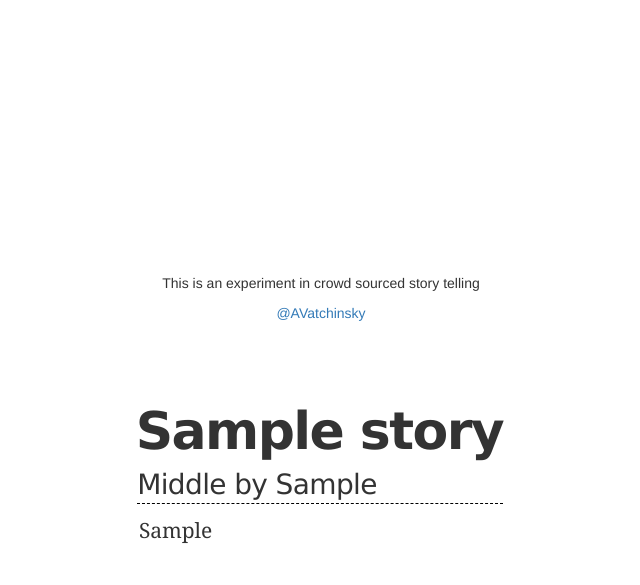
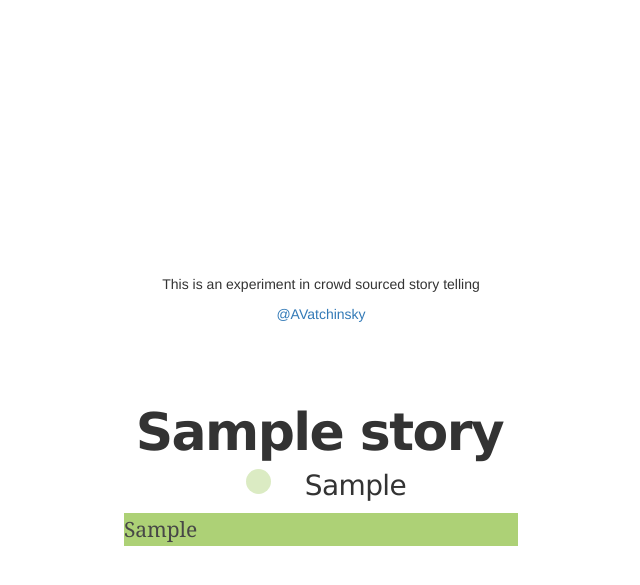
Before and after one commit to AVatch/StoryBot, a Django app: page /stories/1 in a window 1280 px wide. Shown: the top 585 px of the page, without its empty margins (319-959 px from the left). Run offline with Django 3.2, Linux system fonts and the light colour scheme; tables that the repository leaves empty hold one stand-in row (values such as "Sample post"); some libraries are stand-ins or nearby versions.

Commit message:
added legend on story template

```diff
--- a/storyBot/static/styles/theme.css
+++ b/storyBot/static/styles/theme.css
@@ -70,3 +70,32 @@
     display: block;
     height: 21px;
 }
+
+
+.legend{
+    text-align: center;
+}
+
+.legend div{
+    margin-bottom: 5px;
+}
+
+.legend-color{
+    display: block;
+    float: right;
+    width: 25px;
+    height: 25px;
+    border-radius: 25px;
+    opacity: 0.4;
+}
+.legend-text{
+
+    font-family: medium-content-sans-serif-font,"Lucida Grande","Lucida Sans Unicode","Lucida Sans",Geneva,Arial,sans-serif;
+    letter-spacing: -.02em;
+    font-weight: 300;
+    font-style: normal;
+    font-size: 28px;
+    margin-left: -1.75px;
+    line-height: 1.22;
+    letter-spacing: -.022em;
+}
--- a/storyBot/stories/templates/stories/stories.html
+++ b/storyBot/stories/templates/stories/stories.html
@@ -1,6 +1,8 @@
 {% extends 'base.html' %}
 
 {% block content %}
+
+
 
 <div class="vertical-center">
 
@@ -26,18 +28,26 @@
 
     <div class="story">
         <h2>{{ story.title }}</h2>
+
+        <div class="row legend">
+            {% for contributor_id, contributor in contributors.items %}
+                <div class="row">
+                    <div class="col-xs-3"></div>
+                    <div class="col-xs-2">
+                        <span class="legend-color" style="background-color:{{ contributor.color }};"></span>
+                    </div>
+                    <div class="col-xs-4">
+                        <span class="legend-text">{{ contributor.alias }}</span>
+                    </div>
+                    <div class="col-xs-3"></div>
+               </div>
+
+            {% endfor %}
+        </div>
+
         {% for fragment in fragments %}
-            <div class="fragment">
-                <h4> {% if fragment.position == 0 %}
-                        Begining
-                    {% elif fragment.position == 1 %}
-                        Middle
-                    {% else %}
-                        End
-                    {% endif %}
-                    by {{ fragment.alias }}</h4>
-
-                <p>{{ fragment.fragment }}</p>
+            <div class="row fragment">
+                <p style="opacity: 0.9; background-color: {{ contributors|get_item:fragment.contributor.id|get_item:'color' }};">{{ fragment.fragment }}</p>
             </div>
 
         {% endfor %}
--- a/storyBot/stories/views.py
+++ b/storyBot/stories/views.py
@@ -8,6 +8,7 @@ import requests
 from django.http import HttpResponse
 from django.shortcuts import render, get_object_or_404
 from django.views.generic import View
+from django.template.defaulttags import register
 
 from rest_framework import status
 from rest_framework.views import APIView
@@ -23,6 +24,16 @@ from .alias_generator import generate_alias, generate_title
 FB_WEBHOOK_CHALLENGE = os.environ.get("FB_WEBHOOK_CHALLENGE")
 FB_APP_ID = os.environ.get("FB_APP_ID")
 FB_PAGE_ID = os.environ.get("FB_PAGE_ID")
+
+
+
+@register.filter
+def get_item(dictionary, key):
+    return dictionary.get(key)
+
+
+
+
 
 """Primary webhook endpoint where the bot logic resides
 """
@@ -69,6 +80,8 @@ class BotWebHookHandler(APIView):
         return Response( status=status.HTTP_200_OK )
 
 
+
+
 """Renders the landing page, which is just a random story
 """
 class HomePageView(View):
@@ -98,16 +111,27 @@ class StoryDetailView(View):
 
         story = get_object_or_404(Story, pk=pk)
 
+        contributors = {}
         context = {
             "story": story,
             "fragments": [],
+            "contributors": contributors,
             "FB_APP_ID": FB_APP_ID,
             "FB_PAGE_ID": FB_PAGE_ID
         }
 
-        if story:
-            story_fragments = Fragment.objects.filter(story=story).order_by('position')
+        context["fragments"] = Fragment.objects.filter(story=story).order_by('position')
 
-            context["fragments"] = story_fragments
+        for contributor in story.contributors.all():
+            color = "#%06x" % random.randint(0, 0xFFFFFF)
+            context["contributors"][contributor.id] = {
+                "color": color,
+                "alias": ""
+            }
+            fragment = story.fragment_set.filter(contributor=contributor).first()
+            if fragment:
+                context["contributors"][contributor.id]["alias"] = fragment.alias
+
+        print context
 
         return render(request, 'stories/stories.html', context)
```
